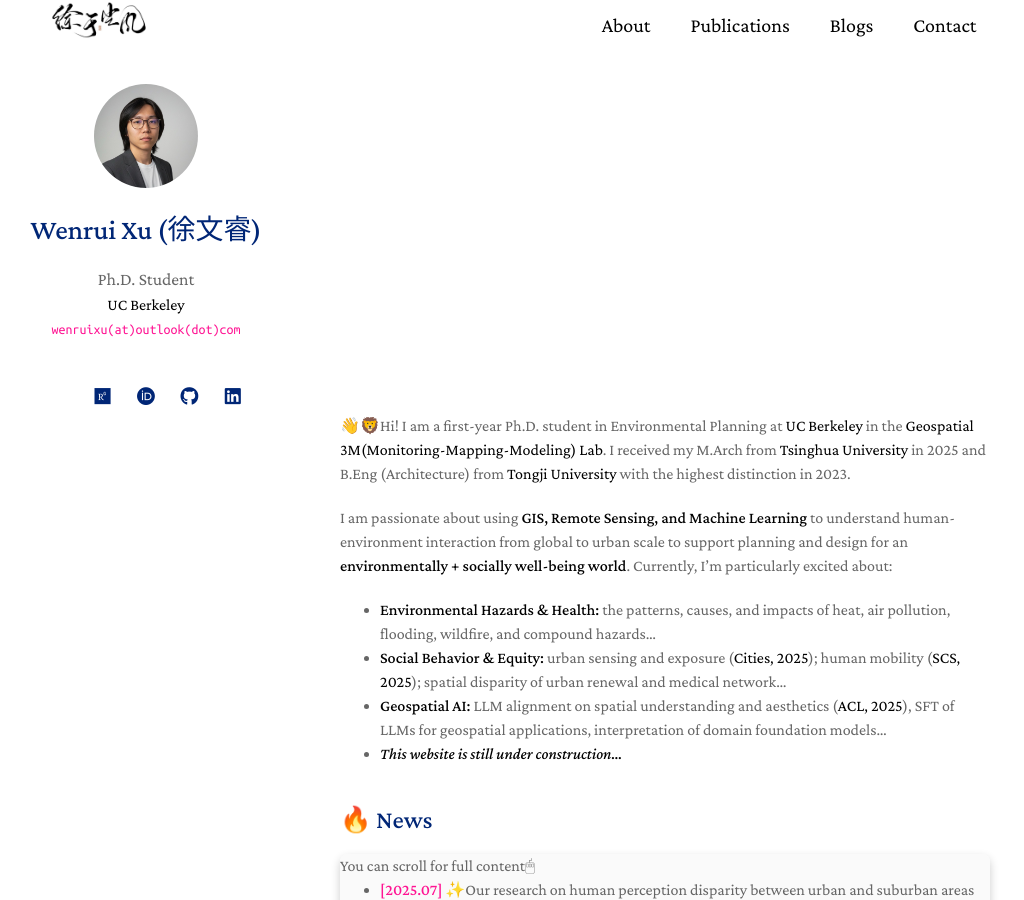
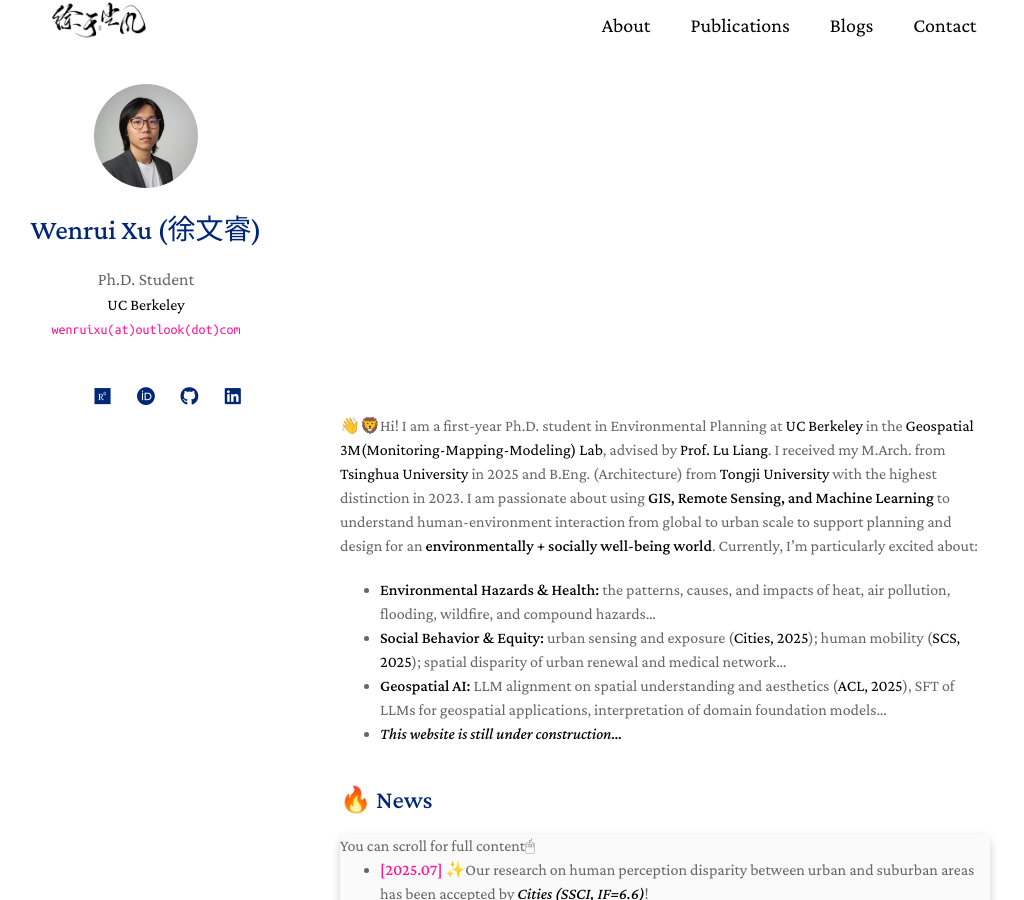
Before and after one commit to ruaruaxu/ruaruaxu.github.io, a Jekyll site: the page built from index.md, in a window 1280 px wide and 900 px high. Shown: the whole window, without its empty margins (130-1154 px from the left). Built offline with Jekyll 4.4.1, drawn with Linux system fonts in a browser that asks for light colours; a style sheet for code colours, icons or effects is not loaded.

Commit message:
Update site content: bio, blog emoji, publications
Minor content and formatting updates across site pages: changed blog heading emoji to 📚 in blogs.md; updated homepage bio in index.md to add advisor Prof. Lu Liang (link), adjusted degree punctuation, and commented out a collaborator note; and added a line break plus an author contribution/corresponding-author note in publications.md for clearer attribution.

```diff
--- a/index.md
+++ b/index.md
@@ -149,8 +149,8 @@
 })();
 </script>
 
-👋🦁Hi! I am a first-year Ph.D. student in Environmental Planning at [UC Berkeley](https://www.berkeley.edu/) in the [Geospatial 3M(Monitoring-Mapping-Modeling) Lab](https://sites.google.com/site/liang3mlab/home). I received my M.Arch from [Tsinghua University](https://www.tsinghua.edu.cn/en/) in 2025 and B.Eng (Architecture) from [Tongji University](https://caup.tongji.edu.cn/caupen/main.htm) with the highest distinction in 2023.
-
+👋🦁Hi! I am a first-year Ph.D. student in Environmental Planning at [UC Berkeley](https://www.berkeley.edu/) in the [Geospatial 3M(Monitoring-Mapping-Modeling) Lab](https://sites.google.com/site/liang3mlab/home), advised by [Prof. Lu Liang](https://sites.google.com/site/liang3mlab/people/prof-lu-liang). I received my M.Arch. from [Tsinghua University](https://www.tsinghua.edu.cn/en/) in 2025 and B.Eng. (Architecture) from [Tongji University](https://caup.tongji.edu.cn/caupen/main.htm) with the highest distinction in 2023.
+<!-- I also work closely with [Prof. Emma Pierson](https://people.eecs.berkeley.edu/~emmapierson/) (Berkeley EECS) -->
 I am passionate about using **GIS, Remote Sensing, and Machine Learning** to understand human-environment interaction from global to urban scale to support planning and design for an **environmentally + socially well-being world**. Currently, I'm particularly excited about:
 
 - **Environmental Hazards & Health:** the patterns, causes, and impacts of heat, air pollution, flooding, wildfire, and compound hazards...
```
Also changed, not shown: blogs.md (+1 -1 lines), publications.md (+1 -1 lines).
